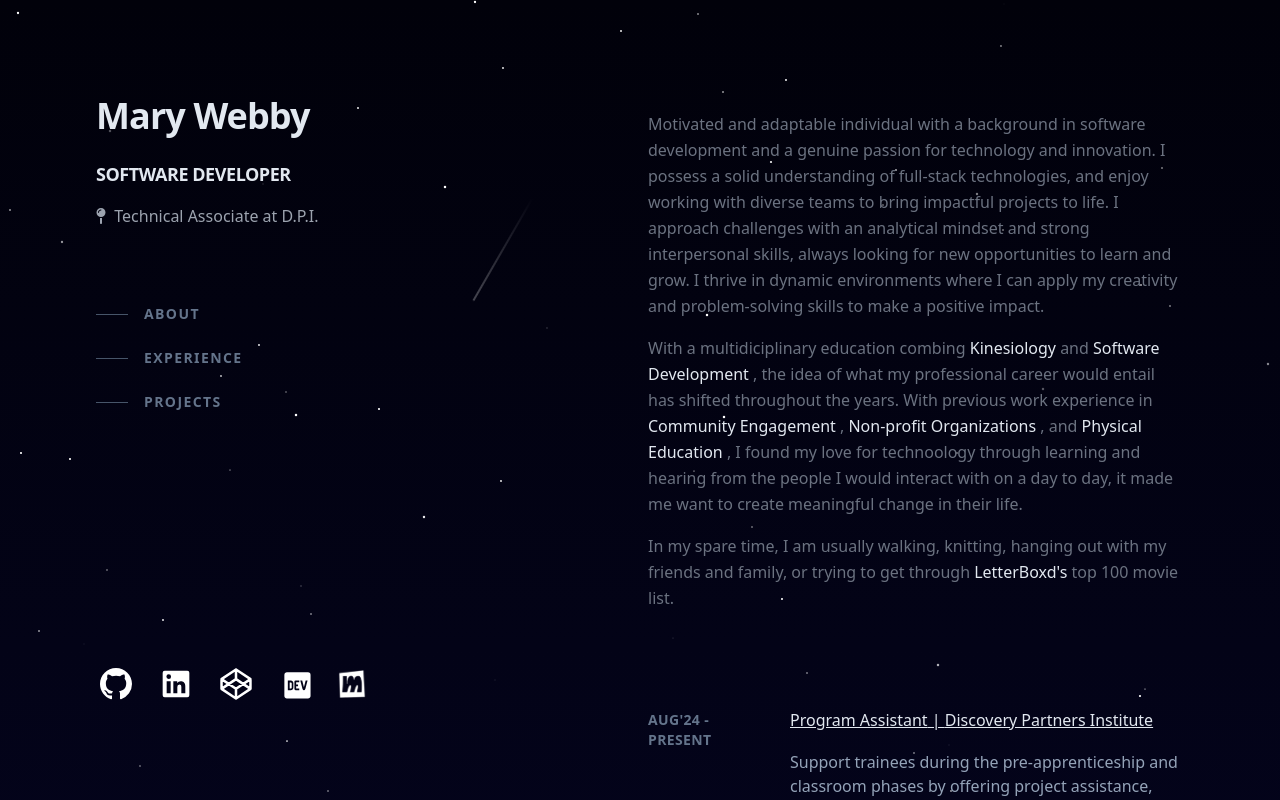
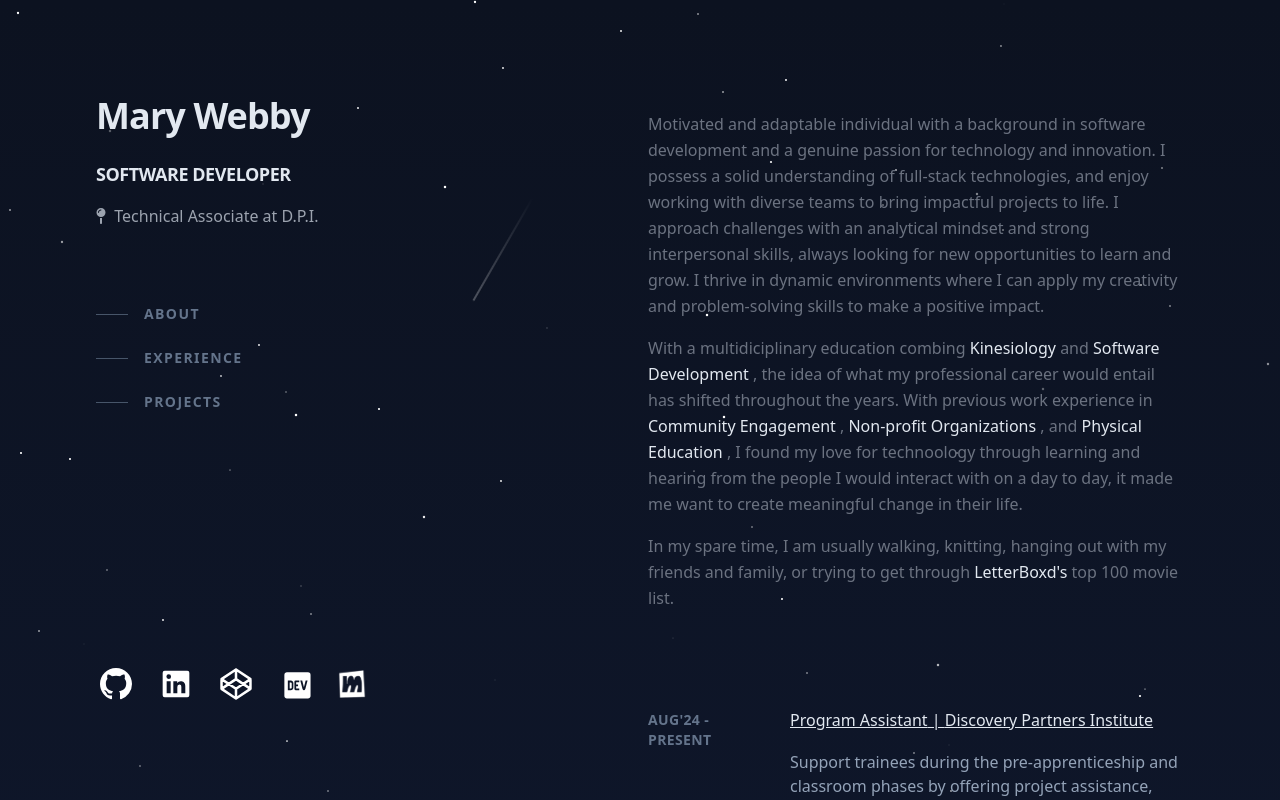
Before and after one commit to marywebby/vite-portfolio, a React (Vite) app: page / in a window 1280 px wide. Shown: the top 800 px of the page. Built offline with nearby package versions, Linux system fonts and the light colour scheme.

Commit message:
change background colors

```diff
--- a/src/App.css
+++ b/src/App.css
@@ -1,5 +1,5 @@
 body {
-  background: linear-gradient(rgb(1, 1, 10), rgb(12, 12, 81) 100%);
+  background: linear-gradient(#0c1220, #162347 100%);
   font-family: 'Catamaran', sans-serif;
   height: auto;
   padding: 0;
```
